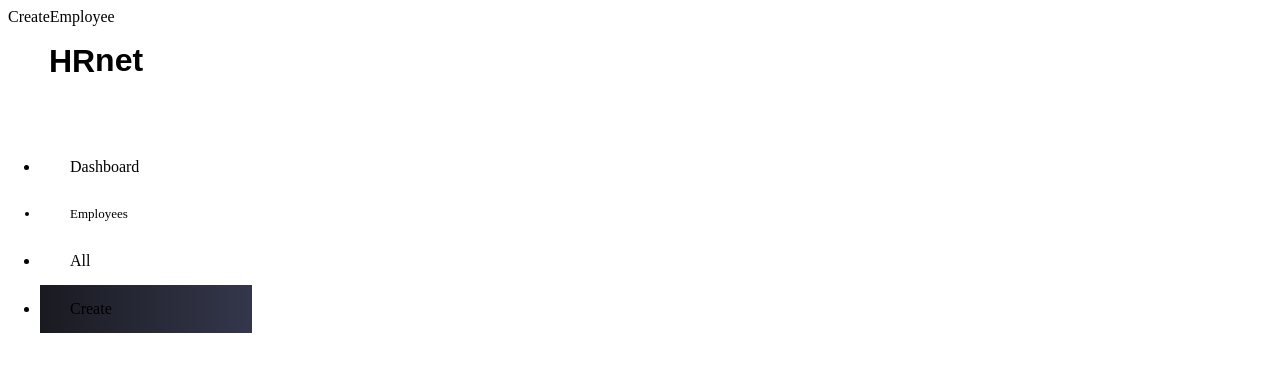
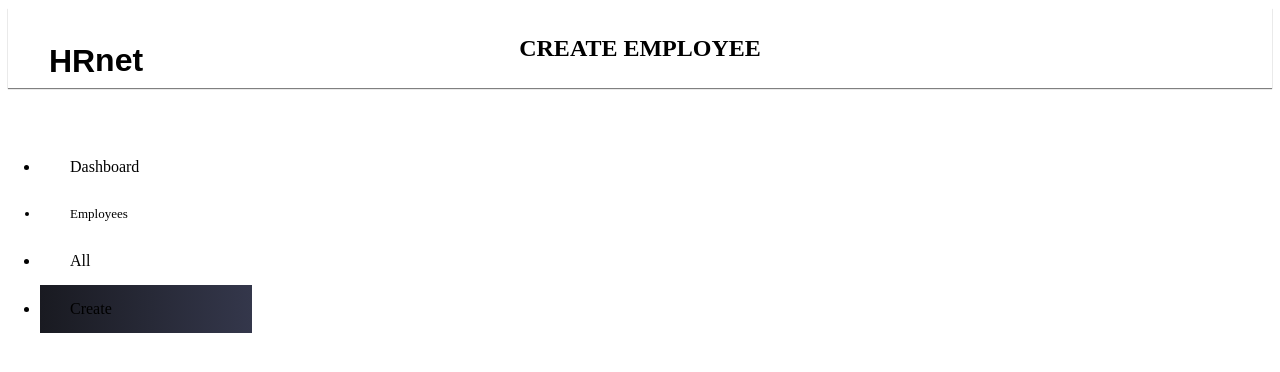
Before and after one commit to BELAID78/P14_React_HRnet, a React (Create React App) app: page /create-employee in a window 1280 px wide. Shown: the top 372 px of the page. Built offline with nearby package versions, Linux system fonts and the light colour scheme.

Commit message:
Add Header component with style

```diff
--- /dev/null
+++ b/src/components/Header/Header.js
@@ -0,0 +1,13 @@
+import React from 'react'
+
+import './header.css'
+
+function Header({children}) {
+    return (
+        <header>
+            {children}
+        </header>
+    )
+}
+
+export default Header
--- /dev/null
+++ b/src/components/Header/header.css
@@ -0,0 +1,14 @@
+.content header {
+    height: 80px;
+    display: flex;
+    align-items: center;
+    padding: 0px 20px;
+    color: var(--white-text);
+    background-color: var(--black-bg);
+    box-shadow: 0px 1px 1px gray;
+}
+
+.content header h2 {
+    width: 100%;
+    text-align: center;
+}
--- a/src/pages/CreateEmployee.js
+++ b/src/pages/CreateEmployee.js
@@ -1,8 +1,16 @@
 import React from 'react'
+
+import Header from '../components/Header/Header';
 
 function CreateEmployee() {
     return (
-        <div className='content'>CreateEmployee</div>
+        <div className='content'>
+
+            <Header>
+                <h2>CREATE EMPLOYEE</h2>
+            </Header>
+
+        </div>
     )
 }
 
```
